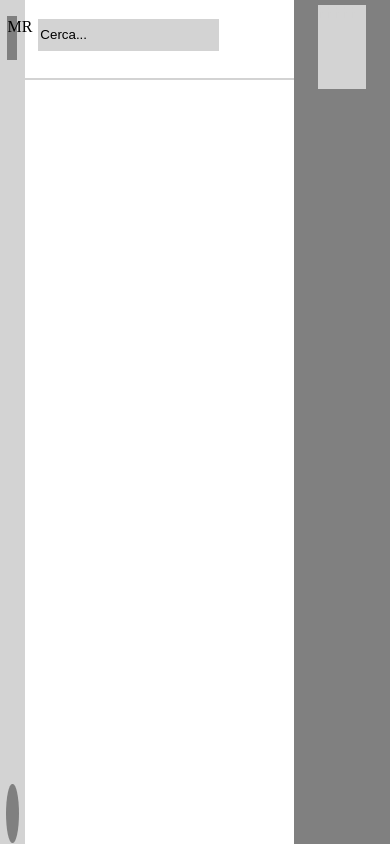
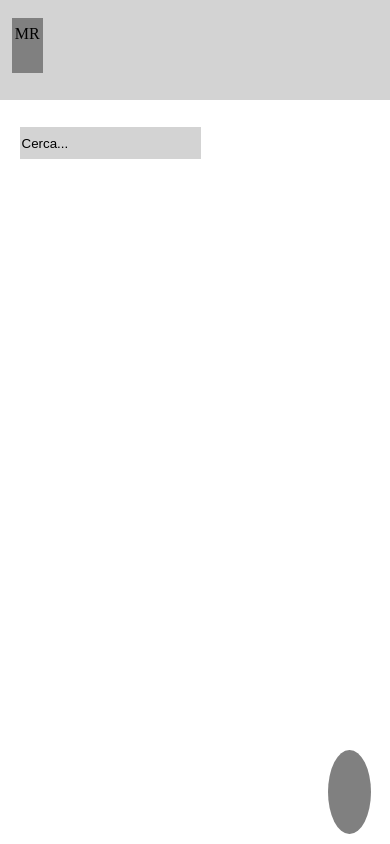
Before and after one commit to Kekko26/Esercitazione-1, a plain HTML site: page index.html in a window 390 px wide. Drawn offline with Linux system fonts and the light colour scheme.

Commit message:
Responsivity added

```diff
--- a/style.css
+++ b/style.css
@@ -65,3 +65,49 @@ aside.rightaside div{
     height: 10%;
     margin-top: 5%;
 }
+
+@media screen and (max-width: 550px){
+    aside.rightaside{
+        border-radius: 100%;
+        width: 11%;
+        flex: 1 0 10%;
+        align-self: flex-end;
+        margin-right: 5%;
+        margin-bottom: 5%;
+    }
+    aside.rightaside div{
+        display: none;
+    }
+    body{
+        display: flex;
+        flex-direction: column;
+    }
+    aside.leftaside{
+        flex-direction: row;
+        justify-content: flex-start;
+        align-items: center;
+        flex: 1 0 13%
+    }
+    aside.leftaside p{
+        box-sizing: border-box;
+        width: 8%;
+        height: 50%;
+        padding: 0%;
+        padding-top: 2%;
+        margin-left: 3%;
+
+    }
+    aside.leftaside div{
+    display: none;
+    }
+
+    main{
+        flex: 1 0 77%
+    }
+
+
+    main form{
+        border: none;
+    }
+
+}
```
